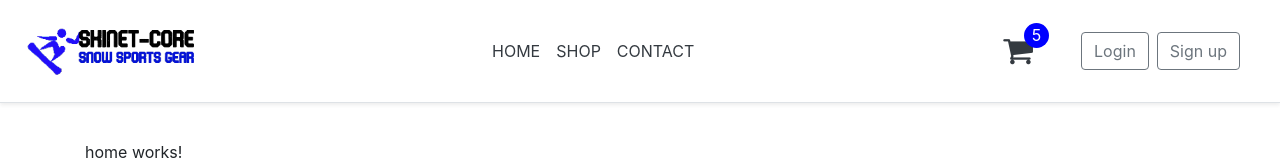
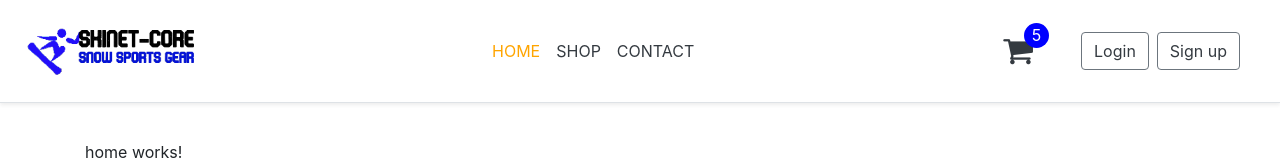
Before and after one commit to aboulmagdApp/skiNet, an Angular app in the folder client/: page / in a window 1280 px wide. Shown: the top 160 px of the page. Built offline with nearby package versions, Linux system fonts and the light colour scheme.

Commit message:
Making the links active

```diff
--- a/client/src/app/core/nav-bar/nav-bar.component.html
+++ b/client/src/app/core/nav-bar/nav-bar.component.html
@@ -1,9 +1,10 @@
 <div class="d-flex flex-column flex-md-row align-items-center justify-content-between p-3 px-md-4 mb-3 bg-white border-bottom shadow-sm fixed-top">
-    <img src="/assets/images/logo.png" style="max-height: 70px;" alt="logo" routerLink="/">
+    <img src="/assets/images/logo.png" style="max-height: 70px;" alt="logo" routerLink="/" class="logo">
     <nav class="my-2 my-md-0 mr-md-3 text-uppercase">
-      <a class="p-2 text-dark" [routerLink]="['/']">Home</a>
-      <a class="p-2 text-dark" routerLink="/shop">Shop</a>
-      <a class="p-2 text-dark" href="#">Contact</a>
+      <a class="p-2" [routerLink]="['/']" routerLinkActive="active"
+        [routerLinkActiveOptions]="{exact: true}">Home</a>
+      <a class="p-2" routerLink="/shop" routerLinkActive="active">Shop</a>
+      <a class="p-2" href="#">Contact</a>
     </nav>
     <div class="d-flex align-items-center">
         <a class="position-relative">
--- a/client/src/app/core/nav-bar/nav-bar.component.scss
+++ b/client/src/app/core/nav-bar/nav-bar.component.scss
@@ -9,3 +9,18 @@
     top: -12px;
     right: 32px;
 }
+
+a{
+    text-decoration: none;
+    color: #343a40;
+
+    &.active {
+        color: orange;
+    }
+}
+.logo{
+    cursor: pointer;
+    &:focus{
+        outline: none;
+    }
+}
```
